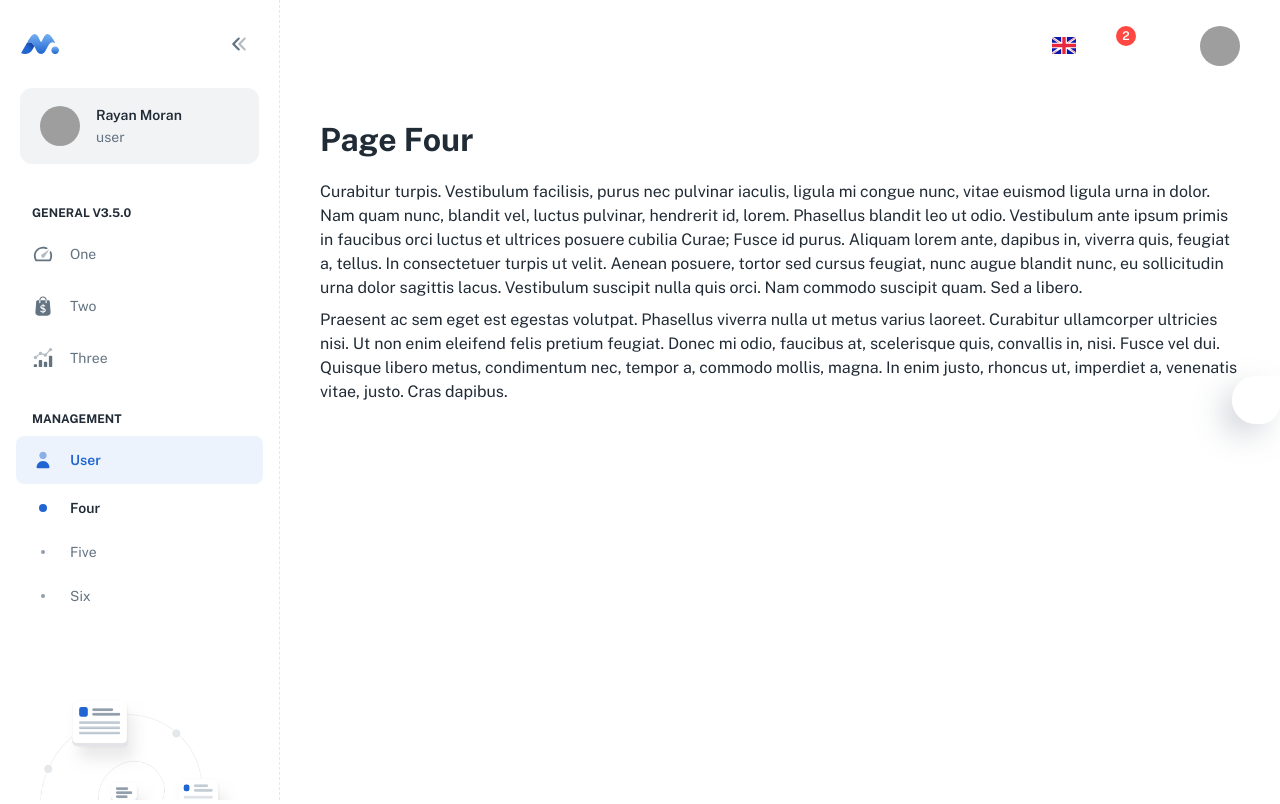
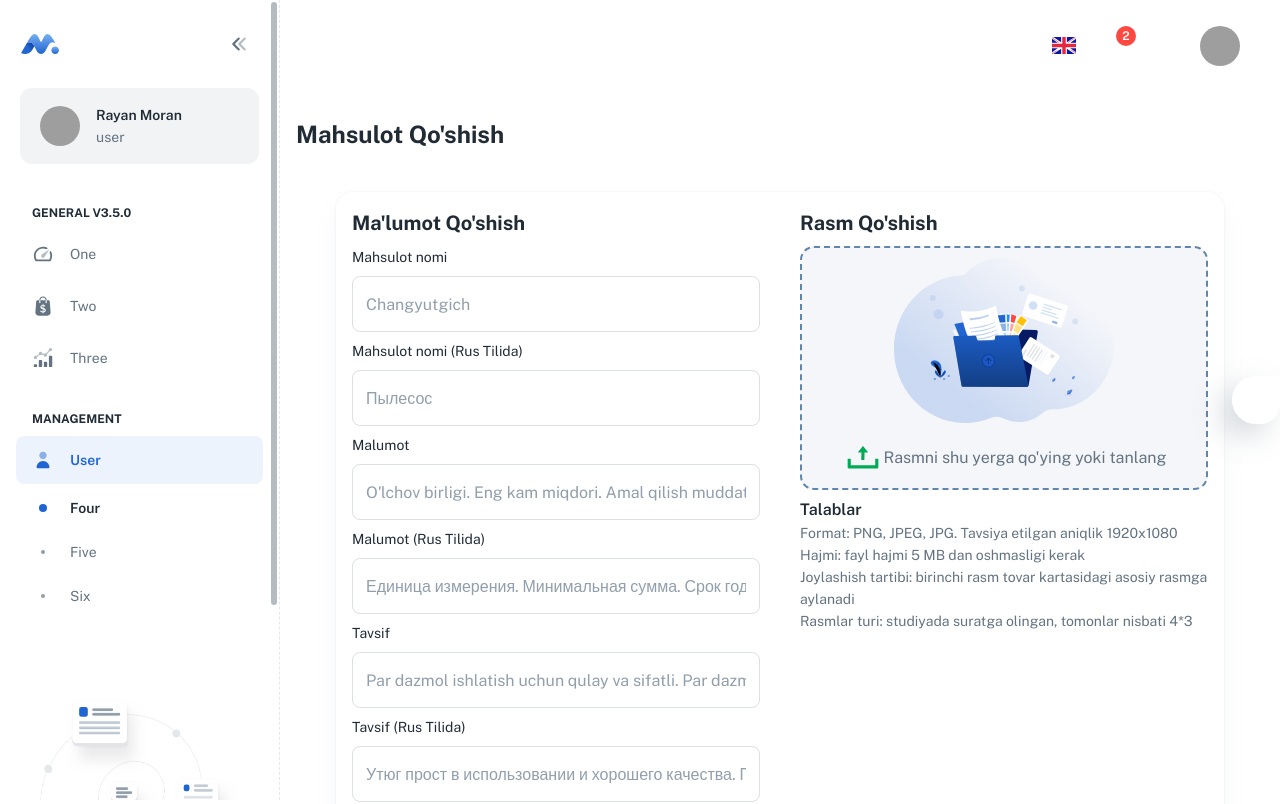
Before and after one commit to KamoliddinS/E-commerce-back-office, a React (Create React App) app: page /dashboard/user/four in a window 1280 px wide. Shown: the top 804 px of the page. Built offline with nearby package versions, Linux system fonts and the light colour scheme; grey boxes are pictures that could not be loaded; some icons are missing.

Commit message:
addproduct component

```diff
--- a/package.json
+++ b/package.json
@@ -47,9 +47,11 @@
     "framer-motion": "^6.3.16",
     "history": "^5.3.0",
     "nprogress": "^0.2.0",
+    "numeral": "^2.0.6",
     "prop-types": "^15.8.1",
     "react": "^18.2.0",
     "react-dom": "^18.2.0",
+    "react-dropzone": "^14.2.2",
     "react-helmet-async": "^1.3.0",
     "react-lazy-load-image-component": "^1.5.4",
     "react-router": "^6.3.0",
--- a/src/components/addProduct/BaseProduct/BaseProductLayout.js
+++ b/src/components/addProduct/BaseProduct/BaseProductLayout.js
@@ -7,7 +7,7 @@ export default function BaseProductLayout() {
   return (
     <>
       <Typography variant="h4" gutterBottom>
-        Malumot Qo'shish
+        Mahsulot Qo'shish
       </Typography>
       <Card sx={{ padding: 2, margin: 5 }}>
         <Box sx={{ display: "flex" }}>
--- a/src/components/addProduct/BaseProduct/BaseProductMain.js
+++ b/src/components/addProduct/BaseProduct/BaseProductMain.js
@@ -96,13 +96,11 @@ export default function BaseProductMain() {
           autoComplete="off"
         >
           <div>
-            <Typography variant="body2" color="success" gutterBottom>
+            <Typography variant="body2" gutterBottom>
               Mahsulot nomi
             </Typography>
             <TextField
-              color="success"
               required
-              focused
               id="outlined-required"
               placeholder="Changyutgich"
             />
--- a/src/components/upload/MultiFilePreview.js
+++ b/src/components/upload/MultiFilePreview.js
@@ -51,10 +51,11 @@ export default function MultiFilePreview({
               <ListItem
                 key={key}
                 sx={{
-                  width: "50%",
+                  width: "100%",
                   background: "#FFFFFF",
                   border: "1px solid #E8EBED",
                   borderRadius: "8px",
+                  margin: "10px 0",
                 }}
               >
                 <ListItemAvatar>
--- a/src/components/upload/UploadMultiFile.js
+++ b/src/components/upload/UploadMultiFile.js
@@ -1,7 +1,7 @@
 import { useDropzone } from "react-dropzone";
 // @mui
 import { styled } from "@mui/material/styles";
-import { Box, Stack, Button } from "@mui/material";
+import { Box, Stack, Button, Typography } from "@mui/material";
 //
 import BlockContent from "./BlockContent";
 import RejectionFiles from "./RejectionFiles";
@@ -54,17 +54,6 @@ export default function UploadMultiFile({
 
     return null;
   }
-  let ap = files.map((file) => file.name);
-  function uniqFiles(file) {
-    if (file.size > 5242880) {
-      return {
-        code: "rejected-file-too-large",
-        message: `Reccomended size is 5MB`,
-      };
-    }
-
-    return null;
-  }
   const {
     getRootProps,
     getInputProps,
@@ -102,13 +91,27 @@ export default function UploadMultiFile({
       {fileRejections.length > 0 && (
         <RejectionFiles fileRejections={fileRejections} />
       )}
-
+      <Box sx={{ marginTop: 1 }}>
+        <Typography variant="subtitle1">Talablar</Typography>
+        <Typography variant="body2" color="text.secondary" display="block">
+          Format: PNG, JPEG, JPG. Tavsiya etilgan aniqlik 1920x1080
+        </Typography>
+        <Typography variant="body2" color="text.secondary" display="block">
+          Hajmi: fayl hajmi 5 MB dan oshmasligi kerak
+        </Typography>
+        <Typography variant="body2" color="text.secondary" display="block">
+          Joylashish tartibi: birinchi rasm tovar kartasidagi asosiy rasmga
+          aylanadi
+        </Typography>
+        <Typography variant="body2" color="text.secondary" display="block">
+          Rasmlar turi: studiyada suratga olingan, tomonlar nisbati 4*3
+        </Typography>
+      </Box>
       <MultiFilePreview
         files={files}
         showPreview={showPreview}
         onRemove={onRemove}
       />
-      <Box></Box>
 
       {files.length > 0 && (
         <Stack direction="row" justifyContent="flex-end" spacing={1.5}>
--- a/src/pages/PageFour.js
+++ b/src/pages/PageFour.js
@@ -1,9 +1,10 @@
 // @mui
-import { Container, Typography } from '@mui/material';
+import { Container, Typography } from "@mui/material";
 // hooks
-import useSettings from '../hooks/useSettings';
+import useSettings from "../hooks/useSettings";
 // components
-import Page from '../components/Page';
+import Page from "../components/Page";
+import BaseProductLayout from "../components/addProduct/BaseProduct/BaseProductLayout";
 // ----------------------------------------------------------------------
 
 export default function PageFour() {
@@ -11,24 +12,8 @@ export default function PageFour() {
 
   return (
     <Page title="Page Four">
-      <Container maxWidth={themeStretch ? false : 'xl'}>
-        <Typography variant="h3" component="h1" paragraph>
-          Page Four
-        </Typography>
-        <Typography gutterBottom>
-          Curabitur turpis. Vestibulum facilisis, purus nec pulvinar iaculis, ligula mi congue nunc, vitae euismod
-          ligula urna in dolor. Nam quam nunc, blandit vel, luctus pulvinar, hendrerit id, lorem. Phasellus blandit leo
-          ut odio. Vestibulum ante ipsum primis in faucibus orci luctus et ultrices posuere cubilia Curae; Fusce id
-          purus. Aliquam lorem ante, dapibus in, viverra quis, feugiat a, tellus. In consectetuer turpis ut velit.
-          Aenean posuere, tortor sed cursus feugiat, nunc augue blandit nunc, eu sollicitudin urna dolor sagittis lacus.
-          Vestibulum suscipit nulla quis orci. Nam commodo suscipit quam. Sed a libero.
-        </Typography>
-        <Typography>
-          Praesent ac sem eget est egestas volutpat. Phasellus viverra nulla ut metus varius laoreet. Curabitur
-          ullamcorper ultricies nisi. Ut non enim eleifend felis pretium feugiat. Donec mi odio, faucibus at,
-          scelerisque quis, convallis in, nisi. Fusce vel dui. Quisque libero metus, condimentum nec, tempor a, commodo
-          mollis, magna. In enim justo, rhoncus ut, imperdiet a, venenatis vitae, justo. Cras dapibus.
-        </Typography>
+      <Container maxWidth={themeStretch ? false : "xl"}>
+        <BaseProductLayout />
       </Container>
     </Page>
   );
--- a/src/routes/index.js
+++ b/src/routes/index.js
@@ -1,10 +1,11 @@
-import { Suspense, lazy } from 'react';
-import { Navigate, useRoutes, useLocation } from 'react-router-dom';
+import { Suspense, lazy } from "react";
+import { Navigate, useRoutes, useLocation } from "react-router-dom";
 // layouts
-import DashboardLayout from '../layouts/dashboard';
-import LogoOnlyLayout from '../layouts/LogoOnlyLayout';
+import DashboardLayout from "../layouts/dashboard";
+import LogoOnlyLayout from "../layouts/LogoOnlyLayout";
 // components
-import LoadingScreen from '../components/LoadingScreen';
+import LoadingScreen from "../components/LoadingScreen";
+import BaseProductLayout from "../components/addProduct/BaseProduct/BaseProductLayout";
 
 // ----------------------------------------------------------------------
 
@@ -13,7 +14,9 @@ const Loadable = (Component) => (props) => {
   const { pathname } = useLocation();
 
   return (
-    <Suspense fallback={<LoadingScreen isDashboard={pathname.includes('/dashboard')} />}>
+    <Suspense
+      fallback={<LoadingScreen isDashboard={pathname.includes("/dashboard")} />}
+    >
       <Component {...props} />
     </Suspense>
   );
@@ -22,45 +25,48 @@ const Loadable = (Component) => (props) => {
 export default function Router() {
   return useRoutes([
     {
-      path: '/',
+      path: "/",
       element: <Navigate to="/dashboard/one" replace />,
     },
     {
-      path: '/dashboard',
+      path: "/dashboard",
       element: <DashboardLayout />,
       children: [
         { element: <Navigate to="/dashboard/one" replace />, index: true },
-        { path: 'one', element: <PageOne /> },
-        { path: 'two', element: <PageTwo /> },
-        { path: 'three', element: <PageThree /> },
+        { path: "one", element: <PageOne /> },
+        { path: "two", element: <BaseProductLayout /> },
+        { path: "three", element: <PageThree /> },
         {
-          path: 'user',
+          path: "user",
           children: [
-            { element: <Navigate to="/dashboard/user/four" replace />, index: true },
-            { path: 'four', element: <PageFour /> },
-            { path: 'five', element: <PageFive /> },
-            { path: 'six', element: <PageSix /> },
+            {
+              element: <Navigate to="/dashboard/user/four" replace />,
+              index: true,
+            },
+            { path: "four", element: <BaseProductLayout /> },
+            { path: "five", element: <PageFive /> },
+            { path: "six", element: <PageSix /> },
           ],
         },
       ],
     },
     {
-      path: '*',
+      path: "*",
       element: <LogoOnlyLayout />,
       children: [
-        { path: '404', element: <NotFound /> },
-        { path: '*', element: <Navigate to="/404" replace /> },
+        { path: "404", element: <NotFound /> },
+        { path: "*", element: <Navigate to="/404" replace /> },
       ],
     },
-    { path: '*', element: <Navigate to="/404" replace /> },
+    { path: "*", element: <Navigate to="/404" replace /> },
   ]);
 }
 
 // Dashboard
-const PageOne = Loadable(lazy(() => import('../pages/PageOne')));
-const PageTwo = Loadable(lazy(() => import('../pages/PageTwo')));
-const PageThree = Loadable(lazy(() => import('../pages/PageThree')));
-const PageFour = Loadable(lazy(() => import('../pages/PageFour')));
-const PageFive = Loadable(lazy(() => import('../pages/PageFive')));
-const PageSix = Loadable(lazy(() => import('../pages/PageSix')));
-const NotFound = Loadable(lazy(() => import('../pages/Page404')));
+const PageOne = Loadable(lazy(() => import("../pages/PageOne")));
+const PageTwo = Loadable(lazy(() => import("../pages/PageTwo")));
+const PageThree = Loadable(lazy(() => import("../pages/PageThree")));
+const PageFour = Loadable(lazy(() => import("../pages/PageFour")));
+const PageFive = Loadable(lazy(() => import("../pages/PageFive")));
+const PageSix = Loadable(lazy(() => import("../pages/PageSix")));
+const NotFound = Loadable(lazy(() => import("../pages/Page404")));
```
Also changed, not shown: 1 other file (tests, documents, lock files or other folders).
